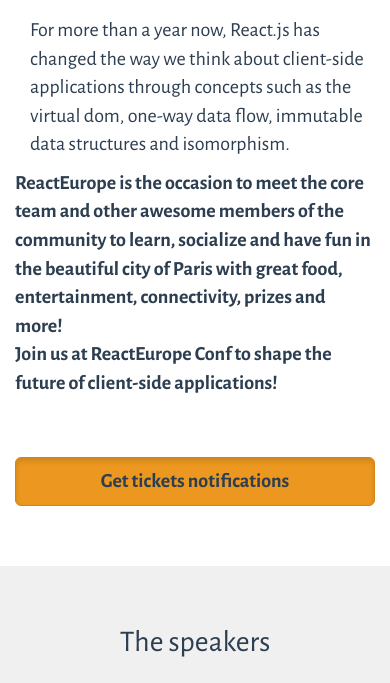
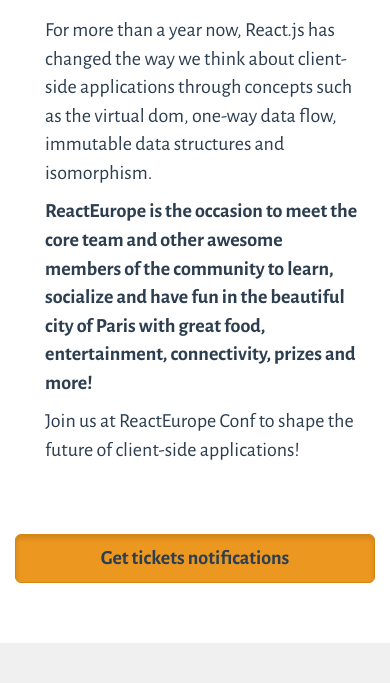
Before and after one commit to react-europe/www, a website: page app/index.html in a window 390 px wide. Shown: the part 266-949 px from the top of the page. Drawn offline with nearby package versions, Linux system fonts and the light colour scheme; files that its build step writes are made by us from their sources.

Commit message:
fixed for nexus7

```diff
--- a/app/index.html
+++ b/app/index.html
@@ -84,9 +84,10 @@
       <div class="col-xs-12 col-md-offset-2 col-md-8">
 	    <p>
       For more than a year now, React.js has changed the way we think about client-side applications through concepts such as the virtual dom, one-way data flow, immutable data structures and isomorphism.</p>
-      <strong>ReactEurope is the occasion to meet the core team and other awesome members of the community to learn, socialize and have fun in the beautiful city of Paris with great food, entertainment, connectivity, prizes and more!<br>
+      <p><strong>ReactEurope is the occasion to meet the core team and other awesome members of the community to learn, socialize and have fun in the beautiful city of Paris with great food, entertainment, connectivity, prizes and more!</strong></p>
+          <p>
           Join us at ReactEurope Conf to shape the future of client-side applications!
-          </strong>
+          </p>
             </div>
               <div class="clearfix"></div>
 
--- a/app/styles/main.css
+++ b/app/styles/main.css
@@ -69,8 +69,11 @@
 }
 }
 @media (max-width: 992px) {
+ .row {
+  margin-left: 0px;
+    margin-right: 0px;
+}
 #home {
-margin-top: 80px;
 }
 #text-react{
     padding-top: 25px;
@@ -221,6 +224,12 @@
     margin: 15px 0px 0px 5px;
 }
 
+}
+
+@media (min-width: 559px) and (max-width: 562px) {
+#home {
+margin-top: -100px !important;
+}
 }
 
 #about a {
```
